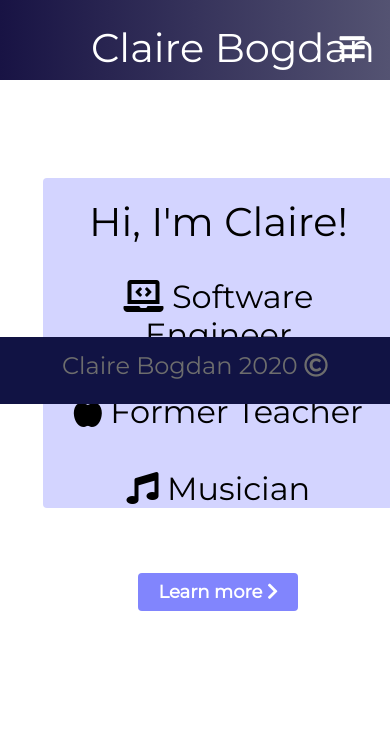
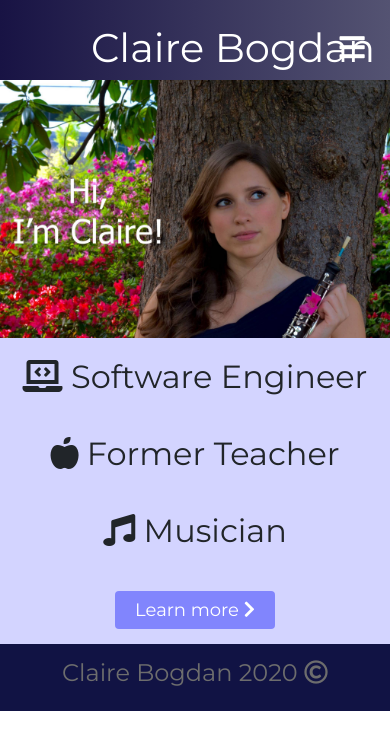
Before and after one commit to clairebogdan/portfolio, a React (Create React App) app: page / in a window 390 px wide. Shown: the top 750 px of the page. Built offline with nearby package versions, Linux system fonts and the light colour scheme; the HTML template or start-up script is replaced by a standard one.

Commit message:
adjusted Home mobile

```diff
--- a/src/components/pages/Home.js
+++ b/src/components/pages/Home.js
@@ -2,10 +2,27 @@ import React from 'react';
 import '../../App.css';
 import '../styles/Home.css'
 import { Link } from 'react-router-dom';
+import mobile_headshot from '../../assets/mobile_headshot.jpg'
 
 export default function Home() {
     return (
         <>
+        <div className='mobile-headshot'>
+            <img src={mobile_headshot} alt='headshot' width='100%' height='100%'/>
+        </div>
+
+        <div className='mobile-container'>
+            <div className='mobile-text'>
+                <h2><i class="fas fa-laptop-code"></i> Software Engineer<br/><br/>
+                    <i class="fas fa-apple-alt"></i> Former Teacher<br/><br/>
+                    <i class="fas fa-music"></i> Musician<br/><br/>
+                </h2>
+                <Link to='/about' className='learn-more-btn-mobile'>
+                    Learn more <i class="fas fa-chevron-right"></i>
+                </Link>
+            </div>
+        </div>
+
         <div className='headshot'>
             <div className='home-text-outer'>
                 <div className='home-text-inner'>
@@ -22,6 +39,8 @@ export default function Home() {
                 </div>
             </div>
         </div>
+
+
         </>
     );
 }
--- a/src/components/styles/Home.css
+++ b/src/components/styles/Home.css
@@ -1,18 +1,16 @@
-.home {
-  display: flex;
-  height: 40vh;
-  align-items: center;
-  justify-content: center;
-  font-size: 4rem;
-  background-color:#d3d4ff;
-  color: #000;
-}
-
 .headshot {
   background: url('../../assets/headshot.jpg') 0 0 no-repeat / cover;
   padding-bottom: 65.89%;
   height: 0;
   text-align: center;
+}
+
+.mobile-headshot {
+  display: none;
+}
+
+.mobile-container {
+  display: none;
 }
 
 .home-text-outer {
@@ -60,11 +58,50 @@
   border: black;
 }
 
+@media screen and (max-width: 760px) {
 
-  @media screen and (max-width: 960px) {
+  .mobile-headshot {
+    display: block;
+    background-color: #d3d4ff
+  }
 
-    .home {
-        font-size: 2.5rem;
-        height: 20vh;
-    }
+  .mobile-container {
+    display: block;
+    align-items: center;
+    justify-content: center;
+    text-align: center;
+    background-color: #d3d4ff;
+    height: auto;
   }
+
+  .mobile-text {
+    padding: 20px;
+  }
+
+  .learn-more-btn-mobile {
+    padding: 8px 20px;
+    border-radius: 4px;
+    outline: none;
+    border: none;
+    font-size: 18px;
+    color: #fff;
+    cursor: pointer;
+    background-color: #8185fd;
+    text-decoration: none;
+    margin: 20px;
+  }
+
+  .learn-more-btn-mobile:hover {
+    padding: 8px 20px;
+    transition: all 0.3s ease-out;
+    background: rgb(224, 224, 224);
+    color: #111344;
+    transition: 250ms;
+    border: black;
+  }
+
+  .headshot {
+    display: none;
+  }
+
+}
```
Also changed, not shown: src/assets/mobile_headshot.jpg (added).
